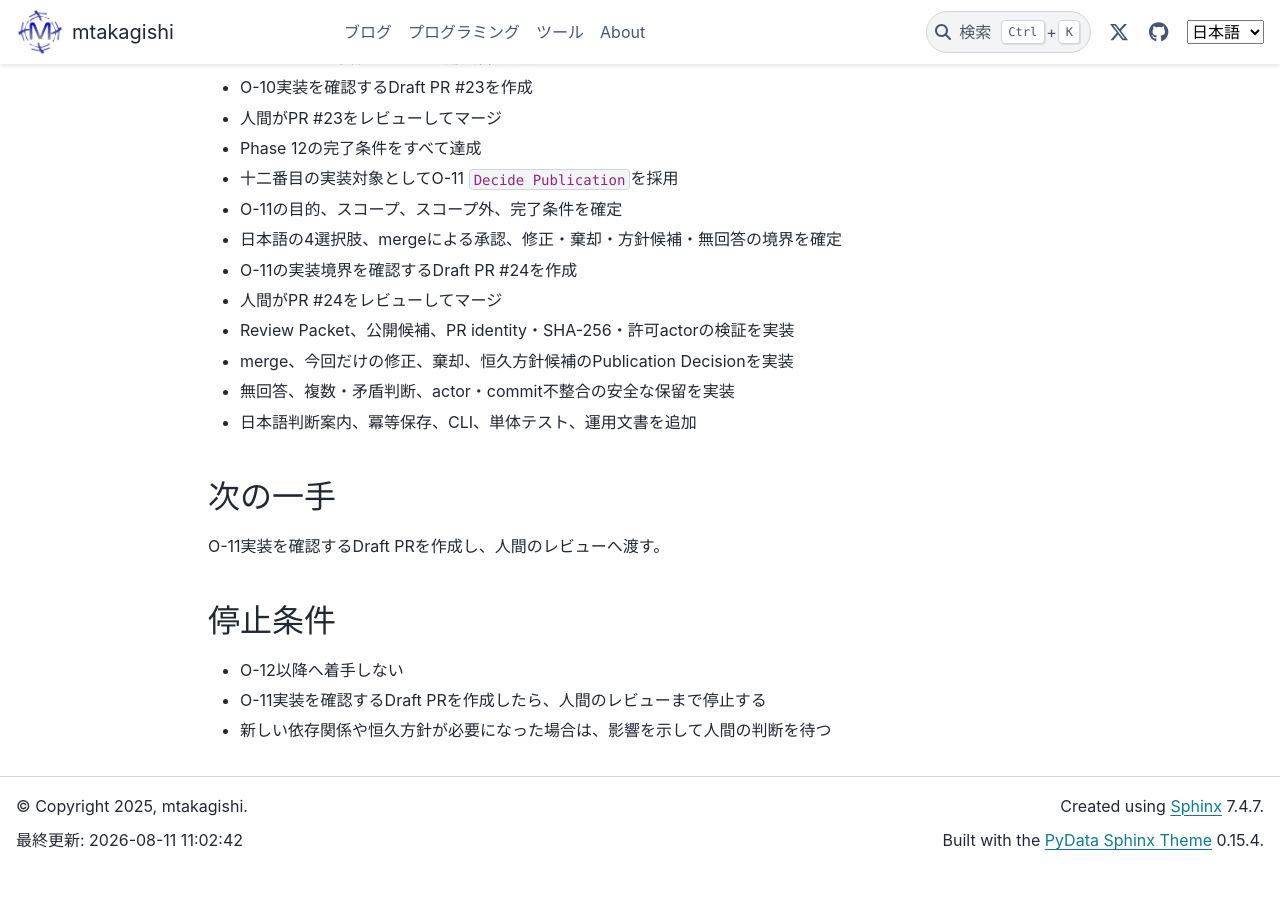
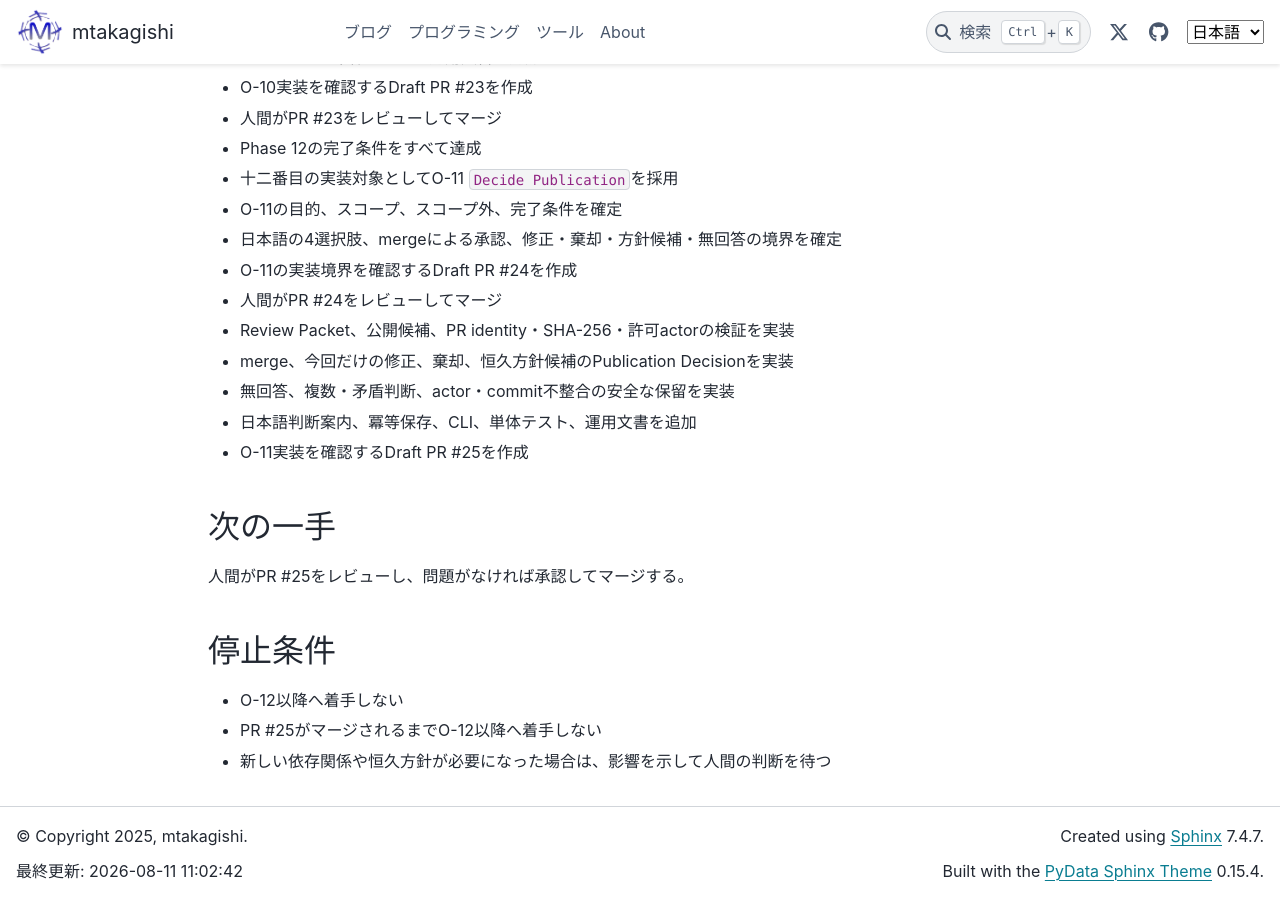
Before and after one commit to mtakagishi/note, a Sphinx documentation site: the page built from docs/agents/knowledge-harness/STATUS.md, in a window 1280 px wide and 900 px high, scrolled down 4030 px. Built offline with Sphinx 7.4.7 and the PyData theme 0.15.4, drawn with Linux system fonts in a browser that asks for light colours; before the commit the page ends 4900 px from its top, so only the background shows below that; some of the changed text lies outside the part shown.

Commit message:
Draft PRの状態を記録

```diff
--- a/docs/agents/knowledge-harness/STATUS.md
+++ b/docs/agents/knowledge-harness/STATUS.md
@@ -5,10 +5,10 @@
 ## 現在地
 
 - フェーズ: Phase 13 / Operation実装
-- 状態: O-11 `Decide Publication`の実装と検証を進行中
+- 状態: O-11 `Decide Publication`実装PRのレビュー待ち
 - 継続状態の正本: [GitHub Issue #2](https://github.com/mtakagishi/note/issues/2)
 - 完了PR: [GitHub PR #3](https://github.com/mtakagishi/note/pull/3)〜[GitHub PR #24](https://github.com/mtakagishi/note/pull/24)
-- レビュー対象: なし（O-11実装用のDraft PRを作成予定）
+- レビュー対象: [GitHub PR #25](https://github.com/mtakagishi/note/pull/25)
 - ブロッカー: なし
 
 ## 完了
@@ -140,13 +140,14 @@
 - merge、今回だけの修正、棄却、恒久方針候補のPublication Decisionを実装
 - 無回答、複数・矛盾判断、actor・commit不整合の安全な保留を実装
 - 日本語判断案内、冪等保存、CLI、単体テスト、運用文書を追加
+- O-11実装を確認するDraft PR #25を作成
 
 ## 次の一手
 
-O-11実装を確認するDraft PRを作成し、人間のレビューへ渡す。
+人間がPR #25をレビューし、問題がなければ承認してマージする。
 
 ## 停止条件
 
 - O-12以降へ着手しない
-- O-11実装を確認するDraft PRを作成したら、人間のレビューまで停止する
+- PR #25がマージされるまでO-12以降へ着手しない
 - 新しい依存関係や恒久方針が必要になった場合は、影響を示して人間の判断を待つ
```
